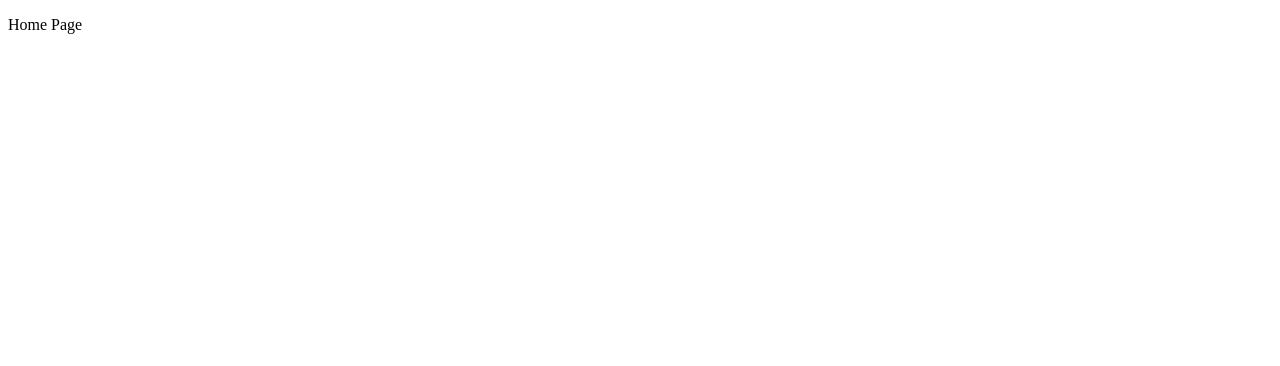
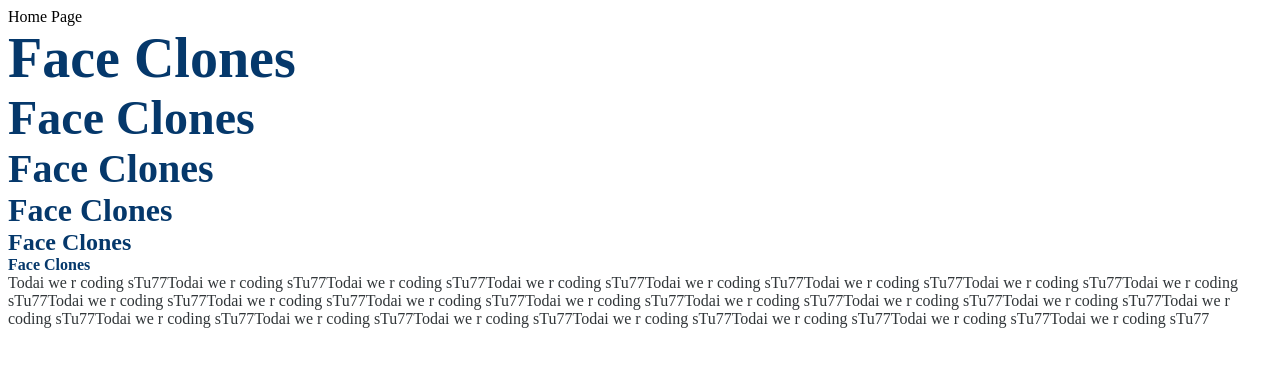
Before and after one commit to transformerjnm/facebook-clone, a React (Create React App) app in the folder client/: page /Home in a window 1280 px wide. Shown: the top 366 px of the page. Built offline with nearby package versions, Linux system fonts and the light colour scheme.

Commit message:
Got themes to import working on fluidity #7

```diff
--- a/client/src/components/Pages/HomePage.js
+++ b/client/src/components/Pages/HomePage.js
@@ -1,10 +1,11 @@
-import { } from '@material-ui/core';
+import { createMuiTheme, Typography } from '@material-ui/core';
 import CreateNewPost from '../Organisms/CreateNewPost';
 import HomePageHeader from '../Organisms/HomePageHeader';
 import UnorderedListOfImagesWithText from '../Organisms/UnorderedListOfImagesWithText';
 import UserPost from '../Organisms/UserPost';
 import ViewAndAddPostComment from '../Organisms/ViewAndAddPostComment';
 
+// import lightTheme from '../../theme';
 /**
  * Summary:
  * Home page that has three columns.
@@ -14,8 +15,17 @@ import ViewAndAddPostComment from '../Organisms/ViewAndAddPostComment';
  */
 export default props => {
   	return (
-    	<div>
-     		<p>Home Page</p>
+    	<div theme={createMuiTheme}>
+     		<Typography variant="p">Home Page</Typography>
+				<Typography variant="h1">Face Clones</Typography>
+				<Typography variant="h2">Face Clones</Typography>
+				<Typography variant="h3">Face Clones</Typography>
+				<Typography variant="h4">Face Clones</Typography>
+				<Typography variant="h5">Face Clones</Typography>
+				<Typography variant="h6">Face Clones</Typography>
+				<Typography variant="body1">Todai we r coding sTu77Todai we r coding sTu77Todai we r coding sTu77Todai we r coding sTu77Todai we r coding sTu77Todai we r coding sTu77Todai we r coding sTu77Todai we r coding sTu77Todai we r coding sTu77Todai we r coding sTu77Todai we r coding sTu77Todai we r coding sTu77Todai we r coding sTu77Todai we r coding sTu77Todai we r coding sTu77Todai we r coding sTu77Todai we r coding sTu77Todai we r coding sTu77Todai we r coding sTu77Todai we r coding sTu77Todai we r coding sTu77Todai we r coding sTu77Todai we r coding sTu77</Typography>
+
+
     	</div>
   	);
 }
--- a/client/src/theme.js
+++ b/client/src/theme.js
@@ -36,6 +36,10 @@ lightTheme.typography.h5 = {
   fontSize: 'calc(1rem + 1vmin)',
   color: '#05386B'
 };
+lightTheme.typography.h6 = {
+  fontSize: 'calc(1rem + 0vmin)',
+  color: '#05386B'
+};
 
 //more typography
 lightTheme.typography.subtitle1 = {
@@ -46,4 +50,5 @@ lightTheme.typography.subtitle1 = {
 }
 lightTheme.typography.body1 = {
   fontSize: 'calc(.75rem + .5vmin)',
+  color: '#313639'
 }
```
